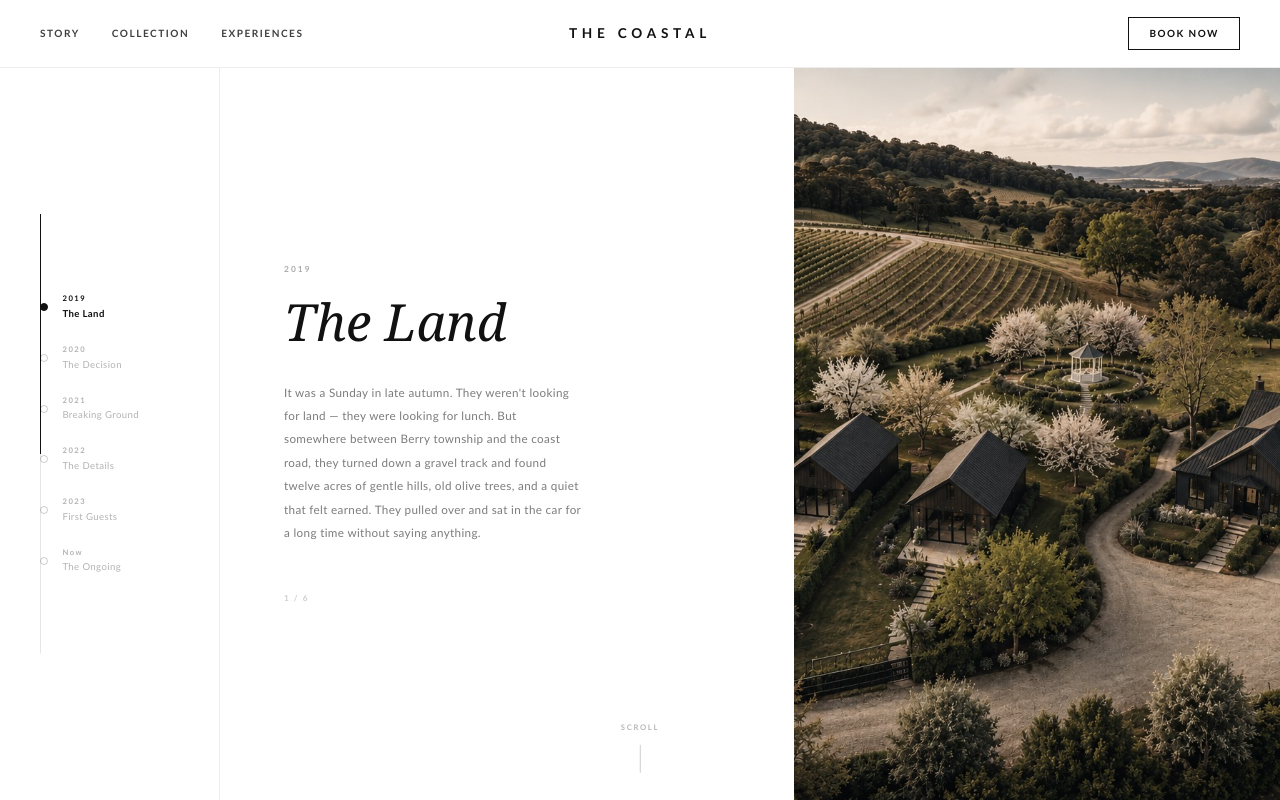
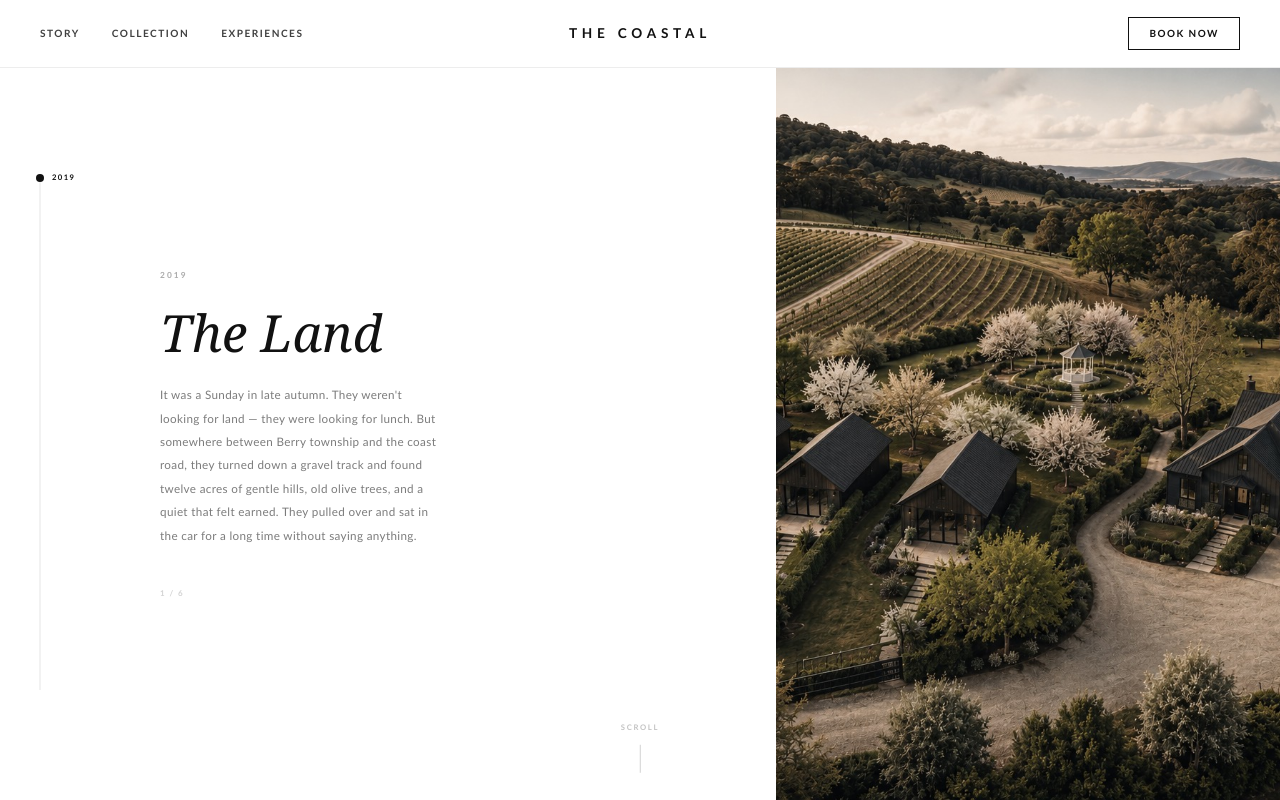
Before and after one commit to xUrbanShotsx/serenity, a Next.js app: page /story in a window 1280 px wide. Built offline with nearby package versions, Linux system fonts and the light colour scheme.

Commit message:
feat: vertical scroll on Story page, minimal timeline sidebar
Pages now slide up/down instead of left/right. Sidebar replaced with a
single travelling dot + current year label that moves down the track as
you advance through the timeline.

Co-Authored-By: Claude Sonnet 4.6 <noreply@anthropic.com>

```diff
--- a/src/app/story/page.tsx
+++ b/src/app/story/page.tsx
@@ -1,6 +1,6 @@
 "use client";
 
-import { useState, useEffect, useCallback, useRef } from "react";
+import { useState, useEffect, useCallback } from "react";
 import { motion } from "framer-motion";
 import Navbar from "@/components/Navbar";
 
@@ -11,7 +11,6 @@ const TIMELINE = [
   {
     year: "2019",
     title: "The Land",
-    short: "A chance drive through Berry.",
     detail:
       "It was a Sunday in late autumn. They weren't looking for land — they were looking for lunch. But somewhere between Berry township and the coast road, they turned down a gravel track and found twelve acres of gentle hills, old olive trees, and a quiet that felt earned. They pulled over and sat in the car for a long time without saying anything.",
     image: "/Arielshot.jpg",
@@ -19,7 +18,6 @@ const TIMELINE = [
   {
     year: "2020",
     title: "The Decision",
-    short: "Something intentional. Or nothing at all.",
     detail:
       "The world went quiet, and so did they. Months of stillness gave the idea room to grow into something real. The brief they gave themselves was simple: build something that feels like it belongs here. No shortcuts on materials, no room that didn't earn its place. If it couldn't be done properly, it wouldn't be done at all.",
     image: "/theresidence.jpg",
@@ -27,7 +25,6 @@ const TIMELINE = [
   {
     year: "2021",
     title: "Breaking Ground",
-    short: "Local hands. Slow work. No apologies.",
     detail:
       "They hired tradespeople from Berry and the surrounding towns. A builder who had worked in the region for twenty years. A carpenter who took three weeks on the kitchen joinery alone. The structural decisions were made on-site, walking the land in the mornings, adjusting to what the ground and light asked for rather than what the drawings assumed.",
     image: "/theresidence.jpg",
@@ -35,7 +32,6 @@ const TIMELINE = [
   {
     year: "2022",
     title: "The Details",
-    short: "Every material had to earn its place.",
     detail:
       "Stone sourced from a nearby quarry. Timber milled from fallen trees on the property. The olive grove that had been here long before them gave the first suite its name. The way afternoon light fell across the deck of the second suggested its own. The third suite sat at the edge of the hill, looking out — its name came last, and felt obvious the moment they said it aloud.",
     image: "/Olivesuite.jpg",
@@ -43,7 +39,6 @@ const TIMELINE = [
   {
     year: "2023",
     title: "First Guests",
-    short: "A Tuesday in April. No fanfare.",
     detail:
       "There was no launch. No event. A family from Melbourne arrived on a Tuesday in April — two parents, three children, and a dog who immediately claimed the terrace. They stayed for four nights. On the last morning, one of the kids left a drawing on the kitchen table. It's still there, tucked inside a drawer.",
     image: "/shorelinesuite.jpg",
@@ -51,15 +46,15 @@ const TIMELINE = [
   {
     year: "Now",
     title: "The Ongoing",
-    short: "Returning guests. A filling garden.",
     detail:
       "The olive trees are producing. The garden is filling in the way gardens do — unhurried and without instruction. Guests come back, sometimes with the same people, sometimes with different ones. Some stay for one night. Some stay for two weeks and lose track of the days. That was always the hope.",
     image: "/horizonsuite.jpg",
   },
 ];
 
-const WIPE_DURATION = 0.65;
-const WIPE_EASE = [0.76, 0, 0.24, 1] as [number, number, number, number];
+const DURATION = 0.65;
+const EASE = [0.76, 0, 0.24, 1] as [number, number, number, number];
+const TOTAL = TIMELINE.length;
 
 export default function StoryPage() {
   const [idx, setIdx] = useState(0);
@@ -67,28 +62,10 @@ export default function StoryPage() {
   const [dir, setDir] = useState(1);
   const [locked, setLocked] = useState(false);
   const [hasNavigated, setHasNavigated] = useState(false);
-  const dotRefs = useRef<(HTMLDivElement | null)[]>([]);
-  const sidebarRef = useRef<HTMLDivElement>(null);
-  const [lineHeight, setLineHeight] = useState(0);
-
-  // Measure progress line height to current dot
-  useEffect(() => {
-    const update = () => {
-      const sidebar = sidebarRef.current;
-      const dot = dotRefs.current[idx];
-      if (!sidebar || !dot) return;
-      const sTop = sidebar.getBoundingClientRect().top;
-      const dRect = dot.getBoundingClientRect();
-      setLineHeight(dRect.top + dRect.height / 2 - sTop);
-    };
-    update();
-    window.addEventListener("resize", update);
-    return () => window.removeEventListener("resize", update);
-  }, [idx]);
 
   const goTo = useCallback(
     (next: number) => {
-      if (locked || next < 0 || next >= TIMELINE.length || next === idx) return;
+      if (locked || next < 0 || next >= TOTAL || next === idx) return;
       setDir(next > idx ? 1 : -1);
       setLocked(true);
       setHasNavigated(true);
@@ -113,43 +90,112 @@ export default function StoryPage() {
     return () => window.removeEventListener("wheel", onWheel);
   }, [goTo, idx]);
 
-  const entry = TIMELINE[idx];
+  // Progress ratio (0 → 1) for the dot position
+  const progress = idx / (TOTAL - 1);
 
   return (
     <main style={{ height: "100vh", overflow: "hidden", position: "relative", backgroundColor: "#fff" }}>
       <Navbar />
 
-      {/* ── Previous slide — static underneath ── */}
+      {/* Previous slide — static underneath */}
       {prevIdx !== null && (
         <div style={{ position: "absolute", inset: 0, zIndex: 1, backgroundColor: "#fff" }}>
-          <SlideContent entry={TIMELINE[prevIdx]} idx={prevIdx} dotRefs={dotRefs} sidebarRef={null} lineHeight={lineHeight} total={TIMELINE.length} goTo={goTo} isBackground />
+          <Slide entry={TIMELINE[prevIdx]} idx={prevIdx} isBackground />
         </div>
       )}
 
-      {/* ── Current slide — wipes in ── */}
+      {/* Current slide — slides in vertically */}
       <motion.div
         key={idx}
-        initial={hasNavigated ? { x: dir > 0 ? "100%" : "-100%" } : false}
-        animate={{ x: "0%" }}
-        transition={{ duration: WIPE_DURATION, ease: WIPE_EASE }}
+        initial={hasNavigated ? { y: dir > 0 ? "100%" : "-100%" } : false}
+        animate={{ y: "0%" }}
+        transition={{ duration: DURATION, ease: EASE }}
         onAnimationComplete={() => setPrevIdx(null)}
         style={{ position: "absolute", inset: 0, zIndex: 2, backgroundColor: "#fff" }}
       >
-        <SlideContent
-          entry={entry}
-          idx={idx}
-          dotRefs={dotRefs}
-          sidebarRef={sidebarRef}
-          lineHeight={lineHeight}
-          total={TIMELINE.length}
-          goTo={goTo}
-        />
+        <Slide entry={TIMELINE[idx]} idx={idx} />
       </motion.div>
 
-      {/* ── Scroll hint ── */}
-      {idx < TIMELINE.length - 1 && (
+      {/* ── Minimal timeline sidebar (fixed, above slides) ── */}
       <div
         style={{
+          position: "fixed",
+          left: 0,
+          top: "68px",
+          bottom: 0,
+          width: "80px",
+          zIndex: 50,
+          display: "flex",
+          flexDirection: "column",
+          alignItems: "center",
+          justifyContent: "center",
+          gap: 0,
+          pointerEvents: "none",
+        }}
+      >
+        {/* Track line */}
+        <div style={{
+          position: "absolute",
+          top: "15%",
+          bottom: "15%",
+          left: "50%",
+          width: "1px",
+          backgroundColor: "rgba(0,0,0,0.1)",
+          transform: "translateX(-50%)",
+        }} />
+
+        {/* Filled progress line */}
+        <div style={{
+          position: "absolute",
+          top: "15%",
+          left: "50%",
+          width: "1px",
+          height: `${progress * 70}%`,
+          backgroundColor: "#111",
+          transform: "translateX(-50%)",
+          transition: "height 0.6s cubic-bezier(0.76,0,0.24,1)",
+        }} />
+
+        {/* Travelling dot */}
+        <div style={{
+          position: "absolute",
+          left: "50%",
+          top: `calc(15% + ${progress * 70}%)`,
+          transform: "translate(-50%, -50%)",
+          width: "8px",
+          height: "8px",
+          borderRadius: "50%",
+          backgroundColor: "#111",
+          transition: "top 0.6s cubic-bezier(0.76,0,0.24,1)",
+        }} />
+
+        {/* Current year label */}
+        <motion.p
+          key={idx}
+          initial={{ opacity: 0 }}
+          animate={{ opacity: 1 }}
+          transition={{ duration: 0.4, delay: 0.3 }}
+          style={{
+            position: "absolute",
+            left: "50%",
+            top: `calc(15% + ${progress * 70}%)`,
+            transform: "translate(12px, -50%)",
+            fontFamily: FUTURA,
+            fontWeight: 700,
+            fontSize: "0.48rem",
+            letterSpacing: "0.18em",
+            color: "#111",
+            opacity: 0.45,
+            whiteSpace: "nowrap",
+          }}
+        >
+          {TIMELINE[idx].year}
+        </motion.p>
+      </div>
+
+      {/* ── Scroll cue ── */}
+      {idx < TOTAL - 1 && (
+        <div style={{
           position: "fixed",
           bottom: "2rem",
           left: "50%",
@@ -160,235 +206,120 @@ export default function StoryPage() {
           alignItems: "center",
           gap: "0.4rem",
           pointerEvents: "none",
-          }}
-        >
-          <span style={{ fontFamily: FUTURA, fontWeight: 700, fontSize: "0.48rem", letterSpacing: "0.22em", color: "#111", opacity: 0.3 }}>SCROLL</span>
+        }}>
+          <span style={{ fontFamily: FUTURA, fontWeight: 700, fontSize: "0.48rem", letterSpacing: "0.22em", color: "#111", opacity: 0.25 }}>SCROLL</span>
           <motion.div
             animate={{ y: [0, 5, 0] }}
             transition={{ repeat: Infinity, duration: 1.6, ease: "easeInOut" }}
-            style={{ width: "1px", height: "28px", backgroundColor: "rgba(0,0,0,0.2)" }}
+            style={{ width: "1px", height: "28px", backgroundColor: "rgba(0,0,0,0.18)" }}
           />
         </div>
       )}
 
-      {/* ── Arrow nav ── */}
+      {/* ── Up / down arrows ── */}
       {idx > 0 && (
         <button
           onClick={() => goTo(idx - 1)}
           style={{
-            position: "fixed", left: "1.5rem", top: "50%", transform: "translateY(-50%)",
+            position: "fixed", right: "2rem", bottom: "5rem",
             zIndex: 100, background: "none", border: "none", cursor: "pointer",
             fontFamily: FUTURA, fontWeight: 700, fontSize: "0.7rem", color: "#111", opacity: 0.2,
             transition: "opacity 0.2s", padding: "0.5rem",
           }}
           onMouseEnter={(e) => (e.currentTarget.style.opacity = "0.7")}
           onMouseLeave={(e) => (e.currentTarget.style.opacity = "0.2")}
-        >←</button>
+        >↑</button>
       )}
-      {idx < TIMELINE.length - 1 && (
+      {idx < TOTAL - 1 && (
         <button
           onClick={() => goTo(idx + 1)}
           style={{
-            position: "fixed", right: "1.5rem", top: "50%", transform: "translateY(-50%)",
+            position: "fixed", right: "2rem", bottom: "2.5rem",
             zIndex: 100, background: "none", border: "none", cursor: "pointer",
             fontFamily: FUTURA, fontWeight: 700, fontSize: "0.7rem", color: "#111", opacity: 0.2,
             transition: "opacity 0.2s", padding: "0.5rem",
           }}
           onMouseEnter={(e) => (e.currentTarget.style.opacity = "0.7")}
           onMouseLeave={(e) => (e.currentTarget.style.opacity = "0.2")}
-        >→</button>
+        >↓</button>
       )}
     </main>
   );
 }
 
-// ── Slide content component ────────────────────────────────────────────
-function SlideContent({
+// ── Individual slide ───────────────────────────────────────────────────
+function Slide({
   entry,
   idx,
-  dotRefs,
-  sidebarRef,
-  lineHeight,
-  total,
-  goTo,
   isBackground = false,
 }: {
   entry: typeof TIMELINE[0];
   idx: number;
-  dotRefs: React.MutableRefObject<(HTMLDivElement | null)[]>;
-  sidebarRef: React.MutableRefObject<HTMLDivElement | null> | null;
-  lineHeight: number;
-  total: number;
-  goTo: (n: number) => void;
   isBackground?: boolean;
 }) {
   return (
-    <div
-      style={{
+    <div style={{
       position: "absolute",
       inset: 0,
       paddingTop: "68px",
+      paddingLeft: "80px",
       display: "flex",
-      }}
-    >
-      {/* ── Left: Timeline sidebar ── */}
-      <div
-        ref={sidebarRef ?? undefined}
-        style={{
-          width: "220px",
-          flexShrink: 0,
-          borderRight: "1px solid rgba(0,0,0,0.07)",
-          display: "flex",
-          flexDirection: "column",
-          justifyContent: "center",
-          padding: "0 2.5rem",
-          position: "relative",
-          gap: 0,
-        }}
-      >
-        {/* Background line */}
-        <div style={{ position: "absolute", left: "2.5rem", top: "50%", transform: "translateY(-50%)", height: "60%", width: "1px", backgroundColor: "rgba(0,0,0,0.1)" }} />
-        {/* Progress line */}
-        {!isBackground && (
-          <div
-            style={{
-              position: "absolute",
-              left: "2.5rem",
-              top: `calc(50% - 30%)`,
-              width: "1px",
-              height: `${Math.min(lineHeight, 999)}px`,
-              backgroundColor: "#111",
-              transition: "height 0.55s cubic-bezier(0.76,0,0.24,1)",
-              maxHeight: "60%",
-            }}
-          />
-        )}
-
-        {TIMELINE.map((item, i) => (
-          <button
-            key={i}
-            onClick={() => goTo(i)}
-            style={{
-              display: "flex",
-              alignItems: "center",
-              gap: "0.9rem",
-              background: "none",
-              border: "none",
-              cursor: "pointer",
-              textAlign: "left",
-              padding: "0.7rem 0",
-              position: "relative",
-            }}
-          >
-            <div
-              ref={(el) => { if (!isBackground) dotRefs.current[i] = el; }}
-              style={{
-                width: "8px",
-                height: "8px",
-                borderRadius: "50%",
-                backgroundColor: i === idx ? "#111" : "transparent",
-                border: `1.5px solid ${i <= idx ? "#111" : "rgba(0,0,0,0.2)"}`,
-                flexShrink: 0,
-                transition: "all 0.35s ease",
-                zIndex: 1,
-              }}
-            />
-            <div>
-              <p style={{
-                fontFamily: FUTURA,
-                fontWeight: 700,
-                fontSize: "0.48rem",
-                letterSpacing: "0.2em",
-                color: i === idx ? "#111" : "rgba(0,0,0,0.3)",
-                marginBottom: "0.15rem",
-                transition: "color 0.3s",
     }}>
-                {item.year}
-              </p>
-              <p style={{
-                fontFamily: FUTURA,
-                fontWeight: i === idx ? 700 : 400,
-                fontSize: "0.6rem",
-                letterSpacing: "0.04em",
-                color: i === idx ? "#111" : "rgba(0,0,0,0.3)",
-                transition: "color 0.3s",
-                whiteSpace: "nowrap",
-              }}>
-                {item.title}
-              </p>
-            </div>
-          </button>
-        ))}
-      </div>
-
-      {/* ── Centre: Text ── */}
-      <div
-        style={{
+      {/* Text panel */}
+      <div style={{
         flex: 1,
         display: "flex",
         flexDirection: "column",
         justifyContent: "center",
-          padding: "3rem 4rem",
-        }}
-      >
+        padding: "3rem 5rem",
+      }}>
+        {!isBackground && (
           <motion.div
             key={idx}
-          initial={isBackground ? false : { opacity: 0, y: 20 }}
+            initial={{ opacity: 0, y: 22 }}
             animate={{ opacity: 1, y: 0 }}
-          transition={{ duration: 0.55, delay: 0.35, ease: [0.25, 0, 0.25, 1] }}
+            transition={{ duration: 0.55, delay: 0.3, ease: [0.25, 0, 0.25, 1] }}
+            style={{ display: "flex", flexDirection: "column", gap: "1.5rem" }}
           >
             <p style={{
-            fontFamily: FUTURA,
-            fontWeight: 700,
-            fontSize: "0.52rem",
-            letterSpacing: "0.25em",
-            color: "#111",
-            opacity: 0.35,
-            marginBottom: "1.2rem",
+              fontFamily: FUTURA, fontWeight: 700, fontSize: "0.52rem",
+              letterSpacing: "0.25em", color: "#111", opacity: 0.35,
             }}>
               {entry.year}
             </p>
             <h2 style={{
-            fontFamily: SERIF,
-            fontStyle: "italic",
-            fontWeight: 400,
-            fontSize: "clamp(2.5rem, 4vw, 4rem)",
-            color: "#111",
-            lineHeight: 1.05,
-            marginBottom: "2rem",
+              fontFamily: SERIF, fontStyle: "italic", fontWeight: 400,
+              fontSize: "clamp(2.5rem, 4vw, 4.2rem)", color: "#111", lineHeight: 1.05,
             }}>
               {entry.title}
             </h2>
             <p style={{
-            fontFamily: FUTURA,
-            fontWeight: 400,
-            fontSize: "0.73rem",
-            letterSpacing: "0.03em",
-            lineHeight: 2,
-            color: "#111",
-            opacity: 0.55,
-            maxWidth: "44ch",
+              fontFamily: FUTURA, fontWeight: 400, fontSize: "0.73rem",
+              letterSpacing: "0.03em", lineHeight: 2, color: "#111",
+              opacity: 0.55, maxWidth: "42ch",
             }}>
               {entry.detail}
             </p>
-
-          {/* Step counter */}
             <p style={{
-            fontFamily: FUTURA,
-            fontWeight: 700,
-            fontSize: "0.52rem",
-            letterSpacing: "0.18em",
-            color: "#111",
-            opacity: 0.2,
-            marginTop: "3rem",
+              fontFamily: FUTURA, fontWeight: 700, fontSize: "0.5rem",
+              letterSpacing: "0.18em", color: "#111", opacity: 0.18, marginTop: "1rem",
             }}>
-            {idx + 1} / {total}
+              {idx + 1} / {TOTAL}
             </p>
           </motion.div>
+        )}
+
+        {isBackground && (
+          <div style={{ display: "flex", flexDirection: "column", gap: "1.5rem" }}>
+            <p style={{ fontFamily: FUTURA, fontWeight: 700, fontSize: "0.52rem", letterSpacing: "0.25em", color: "#111", opacity: 0.35 }}>{entry.year}</p>
+            <h2 style={{ fontFamily: SERIF, fontStyle: "italic", fontWeight: 400, fontSize: "clamp(2.5rem, 4vw, 4.2rem)", color: "#111", lineHeight: 1.05 }}>{entry.title}</h2>
+            <p style={{ fontFamily: FUTURA, fontWeight: 400, fontSize: "0.73rem", letterSpacing: "0.03em", lineHeight: 2, color: "#111", opacity: 0.55, maxWidth: "42ch" }}>{entry.detail}</p>
+          </div>
+        )}
       </div>
 
-      {/* ── Right: Image ── */}
-      <div style={{ width: "38%", flexShrink: 0, overflow: "hidden" }}>
+      {/* Image */}
+      <div style={{ width: "42%", flexShrink: 0, overflow: "hidden" }}>
         {/* eslint-disable-next-line @next/next/no-img-element */}
         <img
           src={entry.image}
```
Lines whose indentation alone changed are shown as unchanged.
